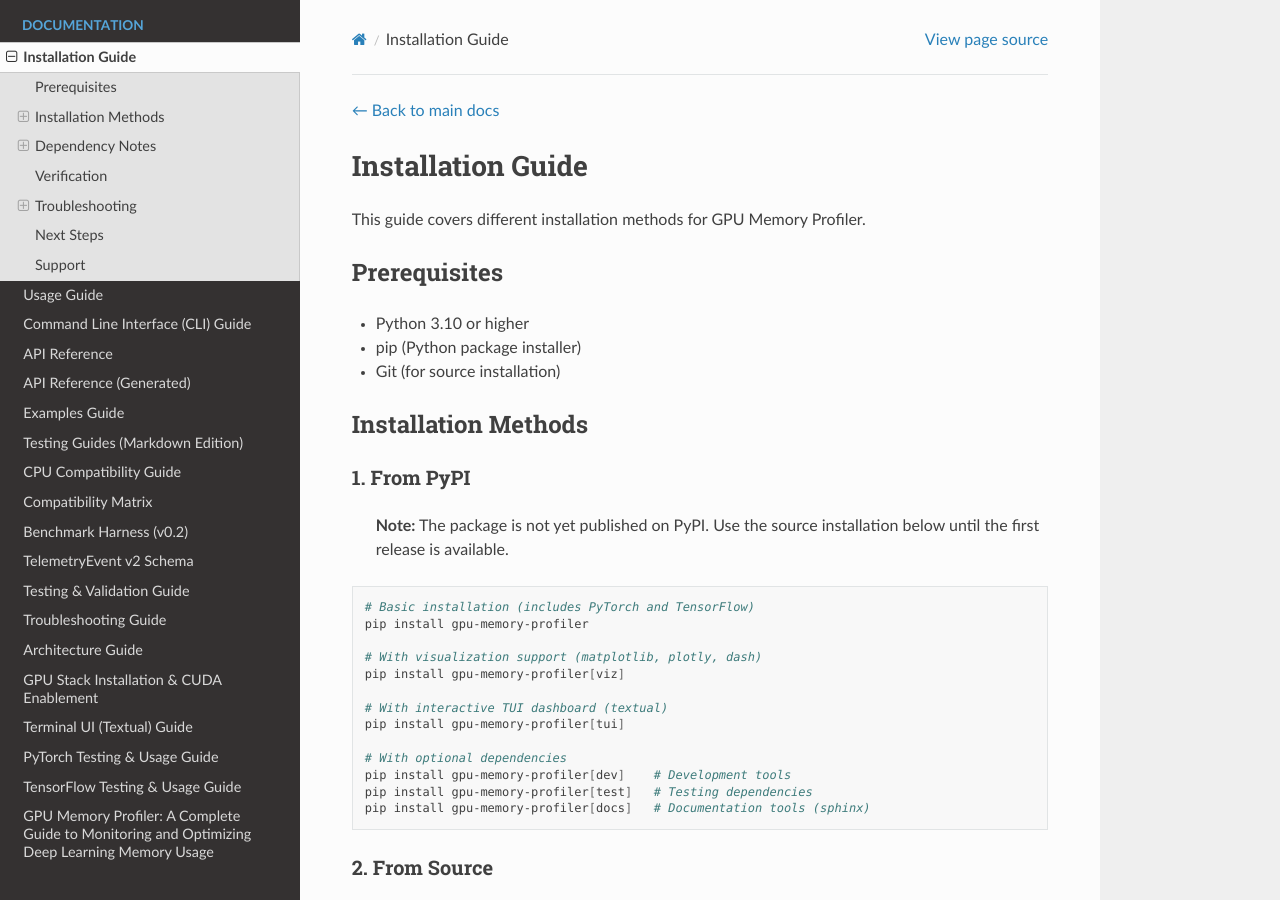
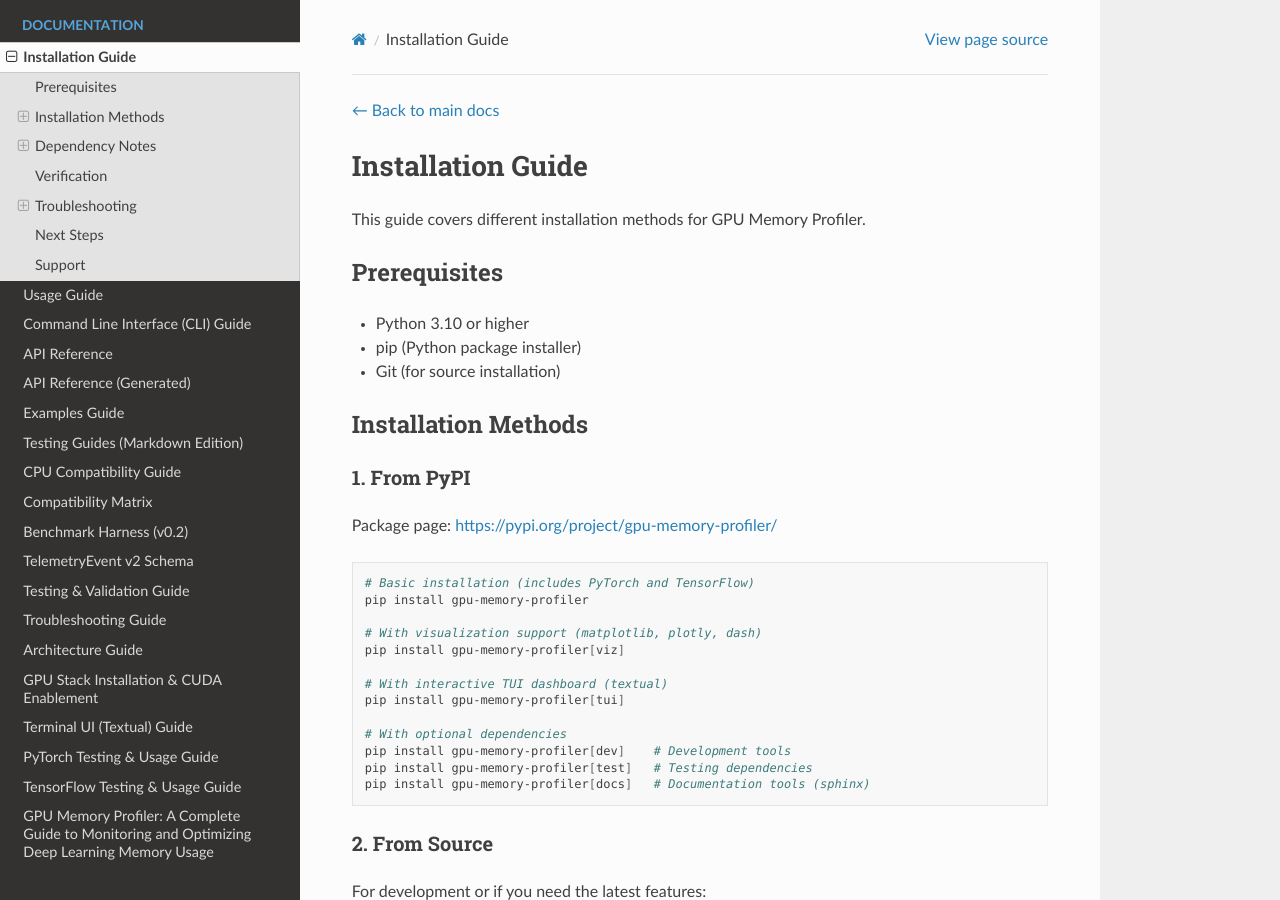
Before and after one commit to Silas-Asamoah/gpu-memory-profiler, a Sphinx documentation site: the page built from docs/installation.md, in a window 1280 px wide and 900 px high. Built offline with Sphinx 7.4.7 and the Read the Docs theme 3.1.0, drawn with Linux system fonts in a browser that asks for light colours.

Commit message:
fix(release): fetch tags in release workflow and update PyPI docs

````diff
--- a/docs/installation.md
+++ b/docs/installation.md
@@ -14,8 +14,7 @@
 
 ### 1. From PyPI
 
-> **Note:** The package is not yet published on PyPI. Use the source
-> installation below until the first release is available.
+Package page: <https://pypi.org/project/gpu-memory-profiler/>
 
 ```bash
 # Basic installation (includes PyTorch and TensorFlow)
````
Also changed, not shown: README.md (+3 -1 lines), docs/troubleshooting.md (+1 -1 lines), 1 other file.
